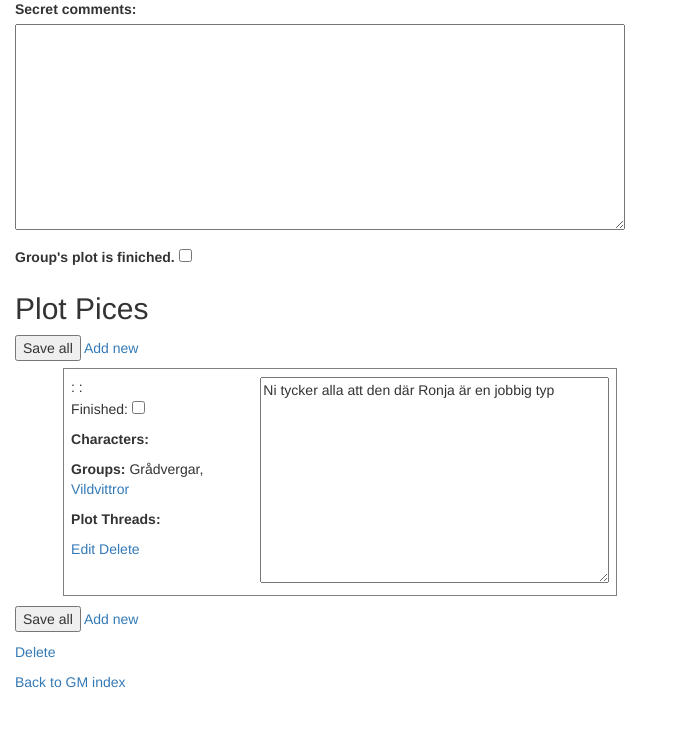
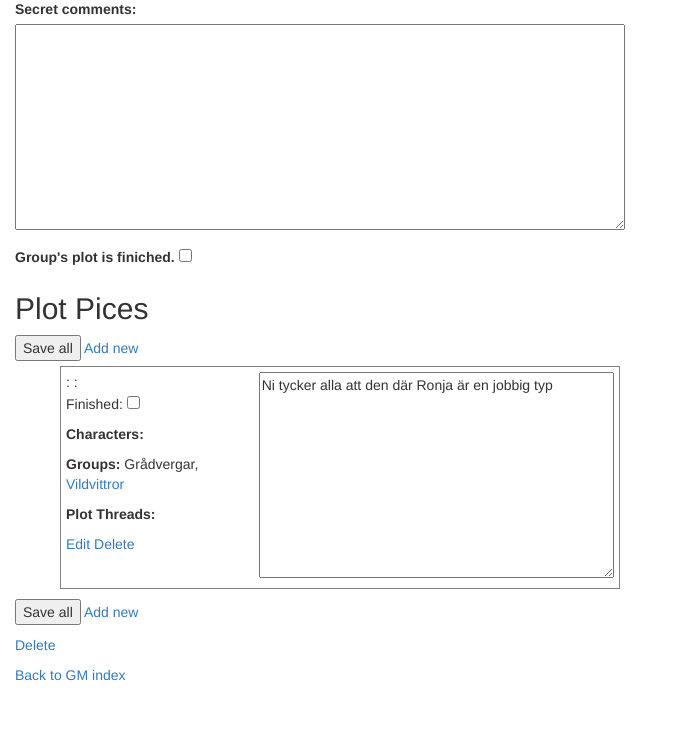
Before and after one commit to LindaLinsefors/larp, a Django app: page /GM/group_plot/7/ in a window 1280 px wide. Shown: the part 71-800 px from the top of the page, without its empty margins (0-673 px from the left). Run offline with Django 3.2, Linux system fonts and the light colour scheme; data comes from the database, SQL or seed files in the repository; some libraries are stand-ins or nearby versions.

Commit message:
changing some css details

```diff
--- a/plots/templates/plots/GM/plots.html
+++ b/plots/templates/plots/GM/plots.html
@@ -10,13 +10,13 @@
 
 <style>
 {% block style %}
-    li {
-        padding: 0.2cm;
+    .sortable li {
+        padding: 5px;
 	    border: 1px solid gray;
-        margin: 0.2cm;
+        margin: 5px;
     }
 
-    ul {
+    .sortable {
         list-style-type: none;
     }
 {% endblock %}
```
